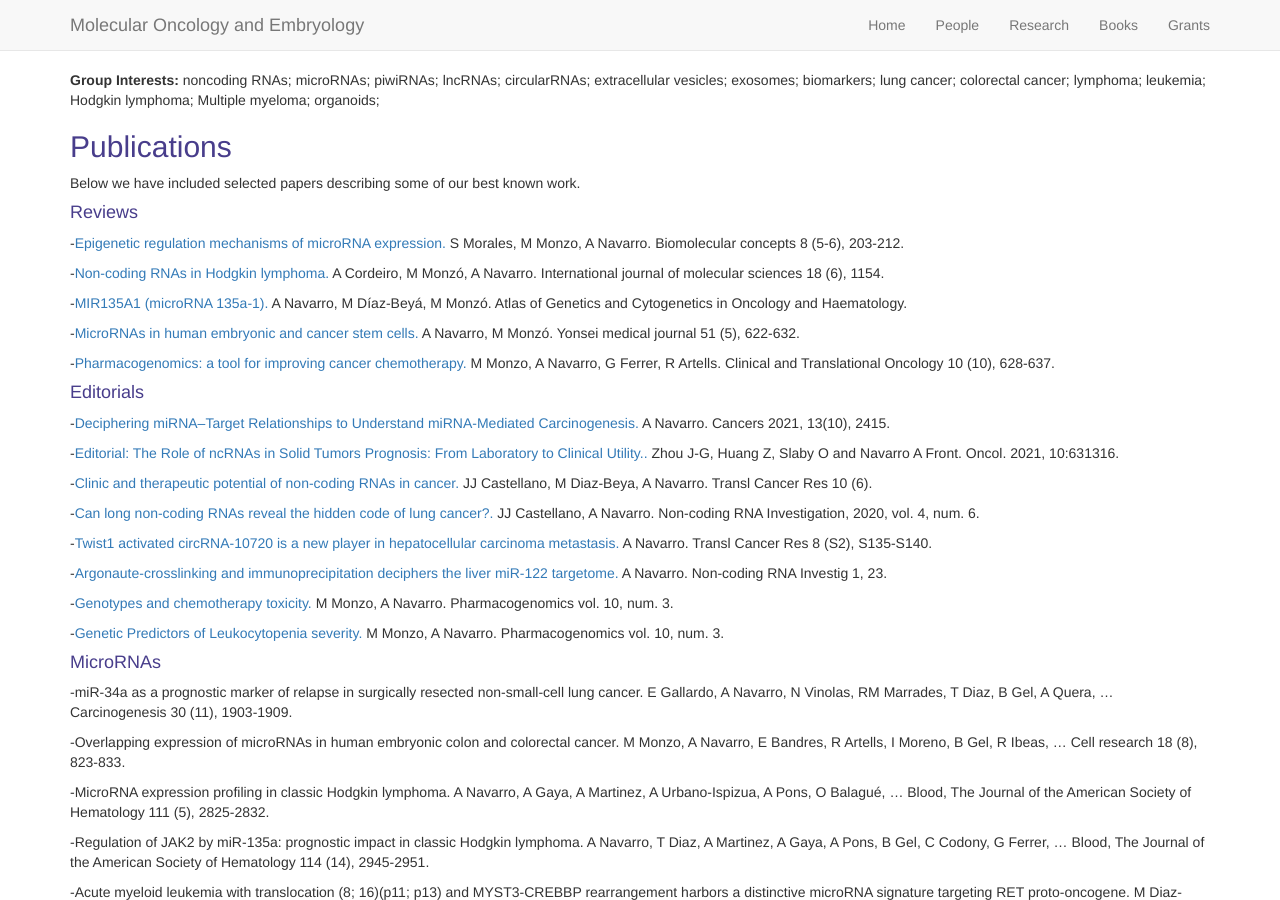
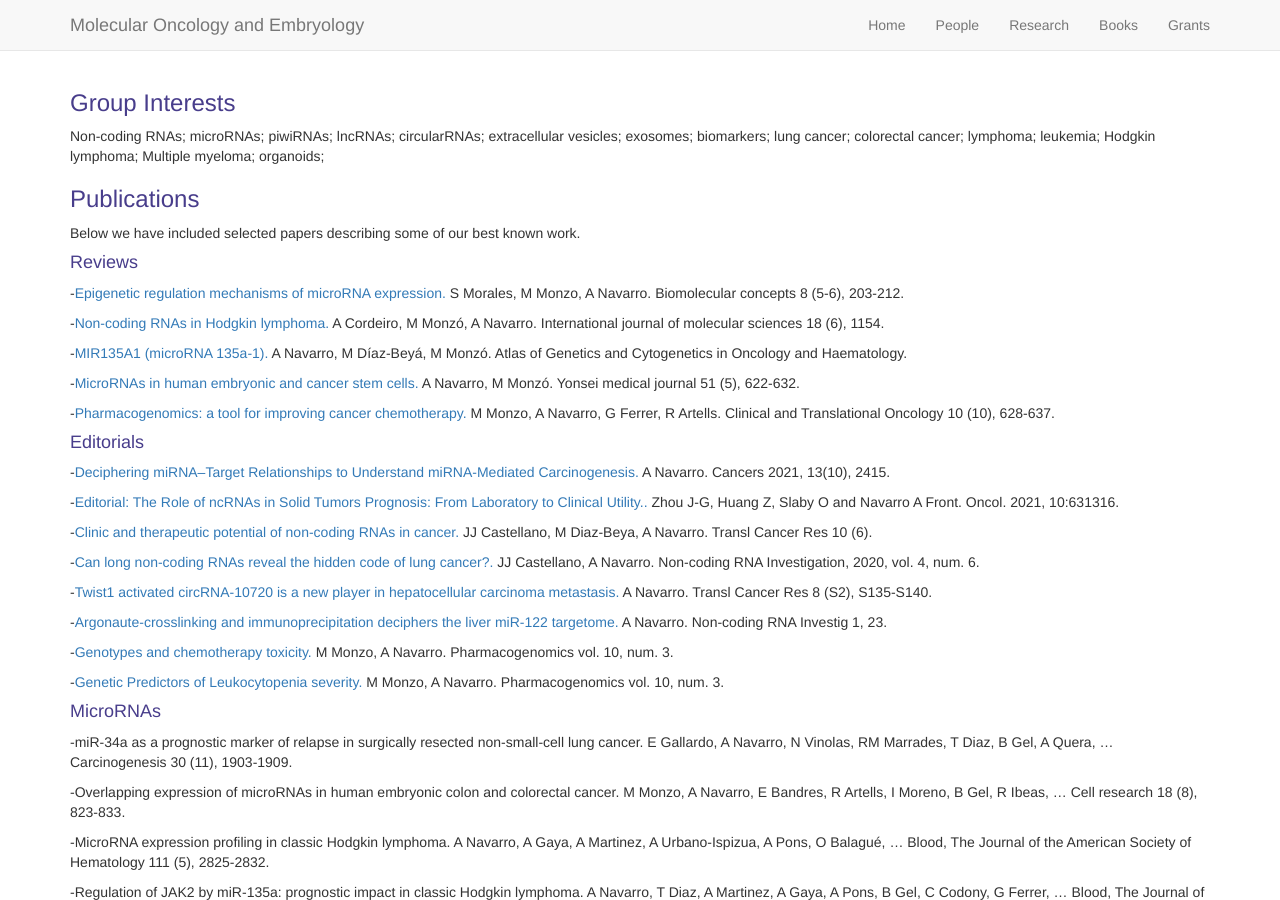
Before and after one commit to AlfonsNavarro/lab, a Jekyll site: the page built from pages/research.md, in a window 1280 px wide and 900 px high. Built offline with Jekyll 4.4.1, drawn with Linux system fonts in a browser that asks for light colours; nearby versions of some CDN libraries.

Commit message:
Petita modificació a rrsearch.

```diff
--- a/pages/research.md
+++ b/pages/research.md
@@ -3,9 +3,11 @@ layout: template1
 title: Research
 ---
 
-**Group Interests:** noncoding RNAs; microRNAs; piwiRNAs; lncRNAs; circularRNAs; extracellular vesicles; exosomes; biomarkers; lung cancer; colorectal cancer; lymphoma; leukemia; Hodgkin lymphoma; Multiple myeloma; organoids;
+### Group Interests
 
-## Publications
+Non-coding RNAs; microRNAs; piwiRNAs; lncRNAs; circularRNAs; extracellular vesicles; exosomes; biomarkers; lung cancer; colorectal cancer; lymphoma; leukemia; Hodgkin lymphoma; Multiple myeloma; organoids;
+
+### Publications
 
 Below we have included selected papers describing some of our best known work.
 
```
